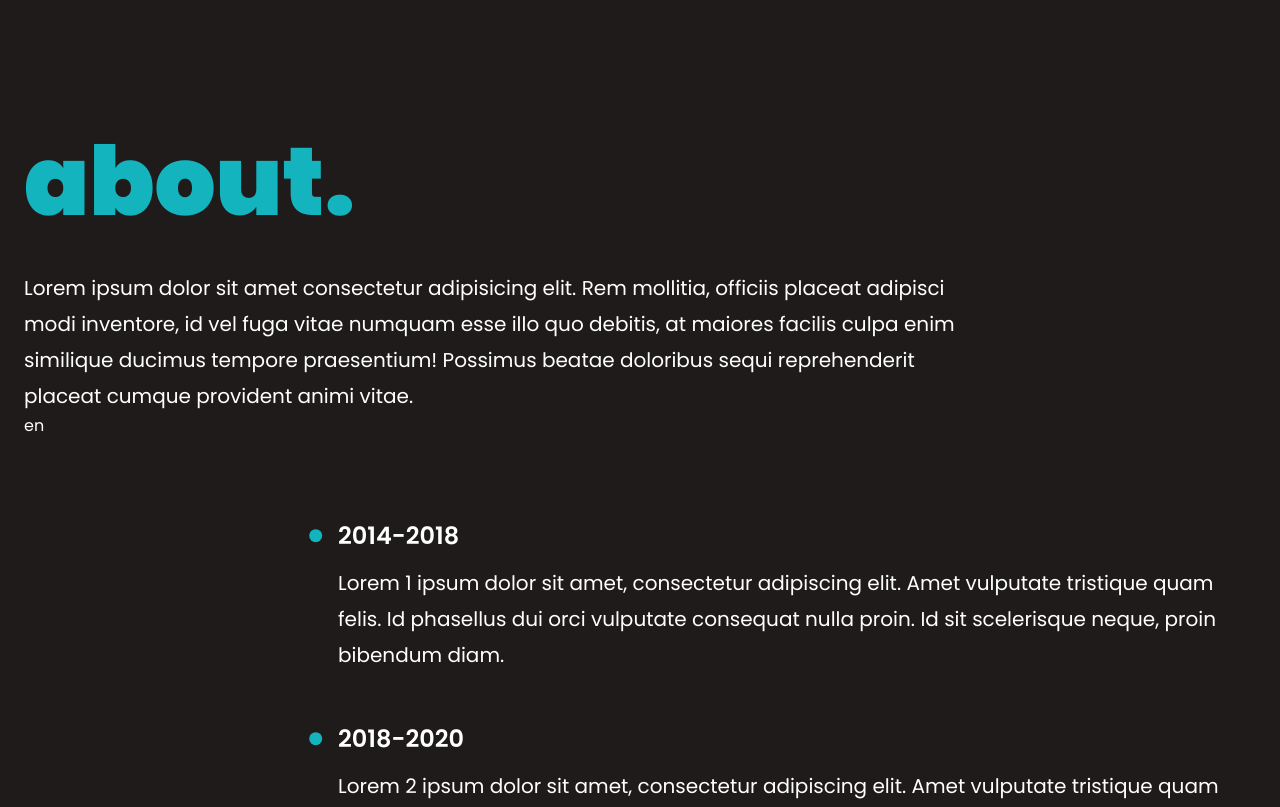
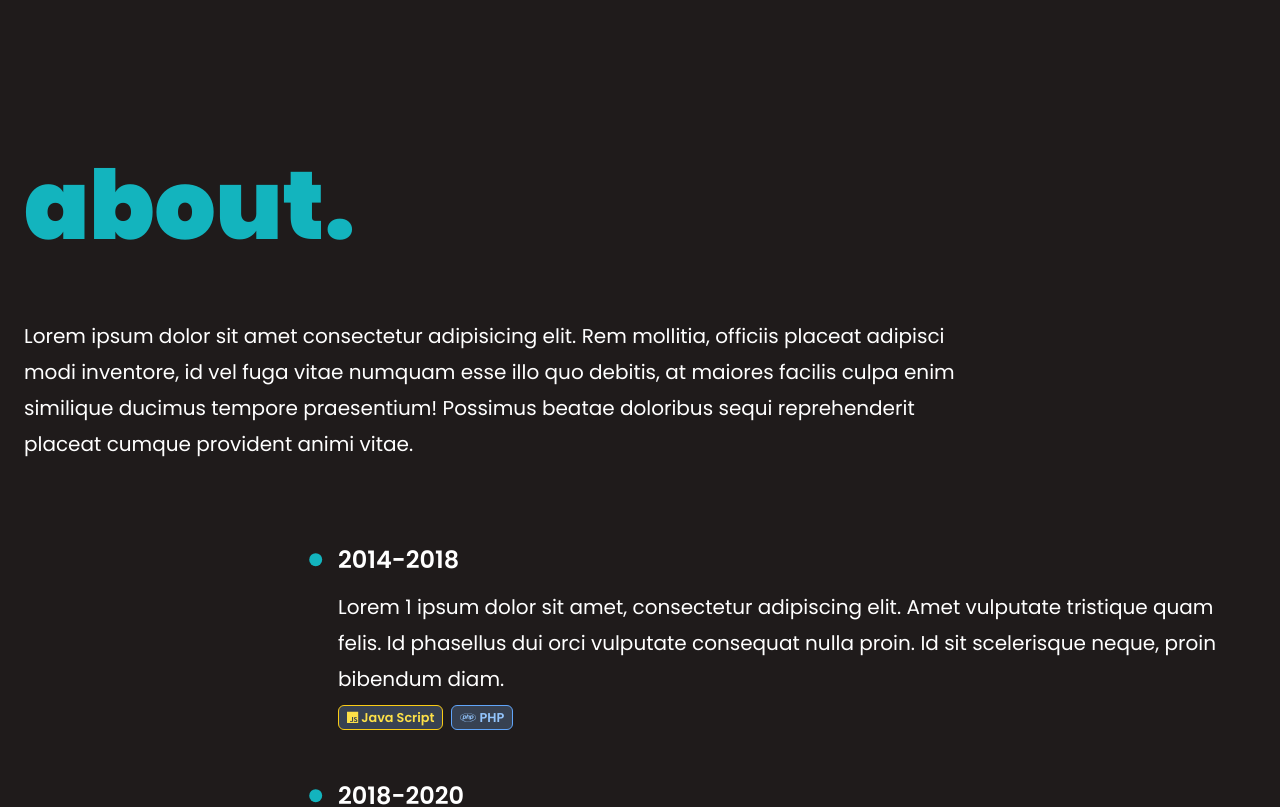
Before and after one commit to williammeier/portfolio, a Nuxt app: page / in a window 1280 px wide. Shown: the part 800-1607 px from the top of the page. Built offline with nearby package versions, Linux system fonts and the light colour scheme.

Commit message:
work section and add badges for list programming languages

```diff
--- a/assets/css/main.css
+++ b/assets/css/main.css
@@ -5,3 +5,7 @@
 body {
   @apply min-h-screen bg-white text-dark dark:bg-dark dark:text-white;
 }
+
+/* .badge-primary {
+  @apply border border-blue-400 bg-blue-100 text-blue-800 dark:bg-gray-700 dark:text-blue-300;
+} */
--- /dev/null
+++ b/assets/scss/components/_badge.scss
@@ -0,0 +1,18 @@
+.badge {
+  display: inline-block;
+  font-size: 0.8rem;
+  font-weight: 600;
+  border-radius: 0.375rem;
+  padding: 0.1rem 0.5rem;
+  margin-right: 0.5rem;
+
+  &-primary {
+    @apply border border-blue-400 bg-blue-100 text-blue-800 dark:bg-gray-700 dark:text-blue-300;
+  }
+  &-warning {
+    @apply border border-yellow-400 bg-yellow-100 text-yellow-800 dark:bg-gray-700 dark:text-yellow-300;
+  }
+  &-success {
+    @apply border border-green-400 bg-green-100 text-green-800 dark:bg-gray-700 dark:text-green-300;
+  }
+}
--- a/assets/scss/layouts/_about.scss
+++ b/assets/scss/components/_content.scss
@@ -1,4 +1,4 @@
-.about {
+.content {
   &-box {
     position: relative;
     max-width: 950px;
@@ -31,7 +31,9 @@
       }
 
       &:hover {
-        transform: scale(1.03);
+        h3 {
+          color: $primary;
+        }
       }
     }
   }
--- a/assets/scss/components/all.scss
+++ b/assets/scss/components/all.scss
@@ -1 +1,3 @@
 @import 'btn';
+@import 'content';
+@import 'badge';
--- a/assets/scss/layouts/all.scss
+++ b/assets/scss/layouts/all.scss
@@ -1,2 +1 @@
 @import 'navbar';
-@import 'about';
--- a/assets/scss/settings/_typography.scss
+++ b/assets/scss/settings/_typography.scss
@@ -3,3 +3,12 @@
 body {
   font-family: 'Poppins', sans-serif;
 }
+
+.title {
+  color: $primary;
+  font-size: 4.5rem;
+  font-weight: 800;
+  @media screen and (min-width: 768px) {
+    font-size: 6rem;
+  }
+}
--- a/components/AboutSection.vue
+++ b/components/AboutSection.vue
@@ -1,22 +1,32 @@
 <template>
   <section class="about py-28">
     <div class="container mx-auto">
-      <h2 class="text-primary text-7xl md:text-8xl font-extrabold">{{ $t('about.title') }}</h2>
+      <h2 class="title">{{ $t('about.title') }}</h2>
 
-      <article class="about-box mt-10 md:mr-8">
+      <article class="content-box mt-10 md:mr-8">
         <p>
           {{ $t('about.description') }}
         </p>
       </article>
 
-      {{ locale }}
-
-      <div class="about-box mt-20 ml-auto">
-        <article class="about-box-item" v-for="(job, index) in jobs" :key="index">
+      <div class="content-box mt-20 ml-auto">
+        <article class="content-box-item" v-for="(job, index) in jobs" :key="index">
           <h3>{{ job.title }}</h3>
           <p>
             {{ locale === 'en' ? job.description : job.description_pt }}
           </p>
+          <div class="flex flex-wrap mt-2">
+            <div
+              class="badge"
+              v-for="(lang, index) in job.languages"
+              :key="index"
+              :class="[lang.class]"
+              :title="lang.name"
+            >
+              <font-awesome-icon :icon="lang.icon" />
+              {{ lang.name }}
+            </div>
+          </div>
         </article>
       </div>
     </div>
@@ -27,9 +37,7 @@
 const { jobs } = await import('~/db/db.json')
 
 import { useI18n } from 'vue-i18n'
-
 const { locale, setLocale } = useI18n()
-
 const changeLanguage = (newLocale) => {
   setLocale(newLocale)
 }
--- /dev/null
+++ b/components/WorkSection.vue
@@ -0,0 +1,14 @@
+<template>
+  <section class="work py-28">
+    <div class="container mx-auto">
+      <h2 class="title">work.</h2>
+
+      <div class="content-box mt-10 md:mr-8">
+        <p>
+          Lorem ipsum dolor sit amet, consectetur adipiscing elit. Amet vulputate tristique quam felis. Id phasellus dui
+          orci vulputate consequat nulla proin. Id sit scelerisque neque, proin bibendum diam.
+        </p>
+      </div>
+    </div>
+  </section>
+</template>
--- a/db/db.json
+++ b/db/db.json
@@ -3,12 +3,36 @@
     {
       "title": "2014-2018",
       "description": "Lorem 1 ipsum dolor sit amet, consectetur adipiscing elit. Amet vulputate tristique quam felis. Id phasellus dui orci vulputate consequat nulla proin. Id sit scelerisque neque, proin bibendum diam.",
-      "description_pt": "Descrição em Português Brasil 1. Lorem ipsum dolor sit amet, consectetur adipiscing elit. Amet vulputate tristique quam felis. Id phasellus dui orci vulputate consequat nulla proin. Id sit scelerisque neque, proin bibendum diam."
+      "description_pt": "Descrição em Português Brasil 1. Lorem ipsum dolor sit amet, consectetur adipiscing elit. Amet vulputate tristique quam felis. Id phasellus dui orci vulputate consequat nulla proin. Id sit scelerisque neque, proin bibendum diam.",
+      "languages": [
+        {
+          "name": "Java Script",
+          "icon": "fa-brands fa-js",
+          "class": "badge-warning"
+        },
+        {
+          "name": "PHP",
+          "icon": "fa-brands fa-php",
+          "class": "badge-primary"
+        }
+      ]
     },
     {
       "title": "2018-2020",
       "description": "Lorem 2 ipsum dolor sit amet, consectetur adipiscing elit. Amet vulputate tristique quam felis. Id phasellus dui orci vulputate consequat nulla proin. Id sit scelerisque neque, proin bibendum diam.",
-      "description_pt": "Descrição em Português Brasil 2. Lorem ipsum dolor sit amet, consectetur adipiscing elit. Amet vulputate tristique quam felis. Id phasellus dui orci vulputate consequat nulla proin. Id sit scelerisque neque, proin bibendum diam."
+      "description_pt": "Descrição em Português Brasil 2. Lorem ipsum dolor sit amet, consectetur adipiscing elit. Amet vulputate tristique quam felis. Id phasellus dui orci vulputate consequat nulla proin. Id sit scelerisque neque, proin bibendum diam.",
+      "languages": [
+        {
+          "name": "PHP",
+          "icon": "fa-brands fa-php",
+          "class": "badge-warning"
+        },
+        {
+          "name": "Vue.JS",
+          "icon": "fa-brands fa-vuejs",
+          "class": "badge-success"
+        }
+      ]
     },
     {
       "title": "2020-Present",
--- a/tailwind.config.js
+++ b/tailwind.config.js
@@ -19,4 +19,5 @@ module.exports = {
   },
   darkMode: 'class',
   plugins: [],
+
 }
```
